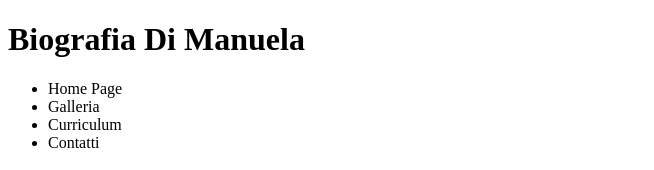
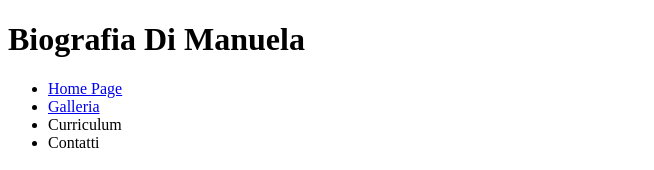
Before and after one commit to Ariela88/BioWebSite, a plain HTML site: page index.html in a window 1280 px wide. Shown: the top 170 px of the page, without its empty margins (0-654 px from the left). Drawn offline with Linux system fonts and the light colour scheme.

Commit message:
Update index.html

```diff
--- a/index.html
+++ b/index.html
@@ -12,8 +12,8 @@
   </header>
 
   <ul>
-    <li> Home Page </li>
-    <li> Galleria </li>
+    <li><a href="index.html">  Home Page </a> </li>
+    <li><a href="gallery.html">  Galleria </a> </li>
     <li> Curriculum </li>
     <li> Contatti  </li>
   </ul>
```
